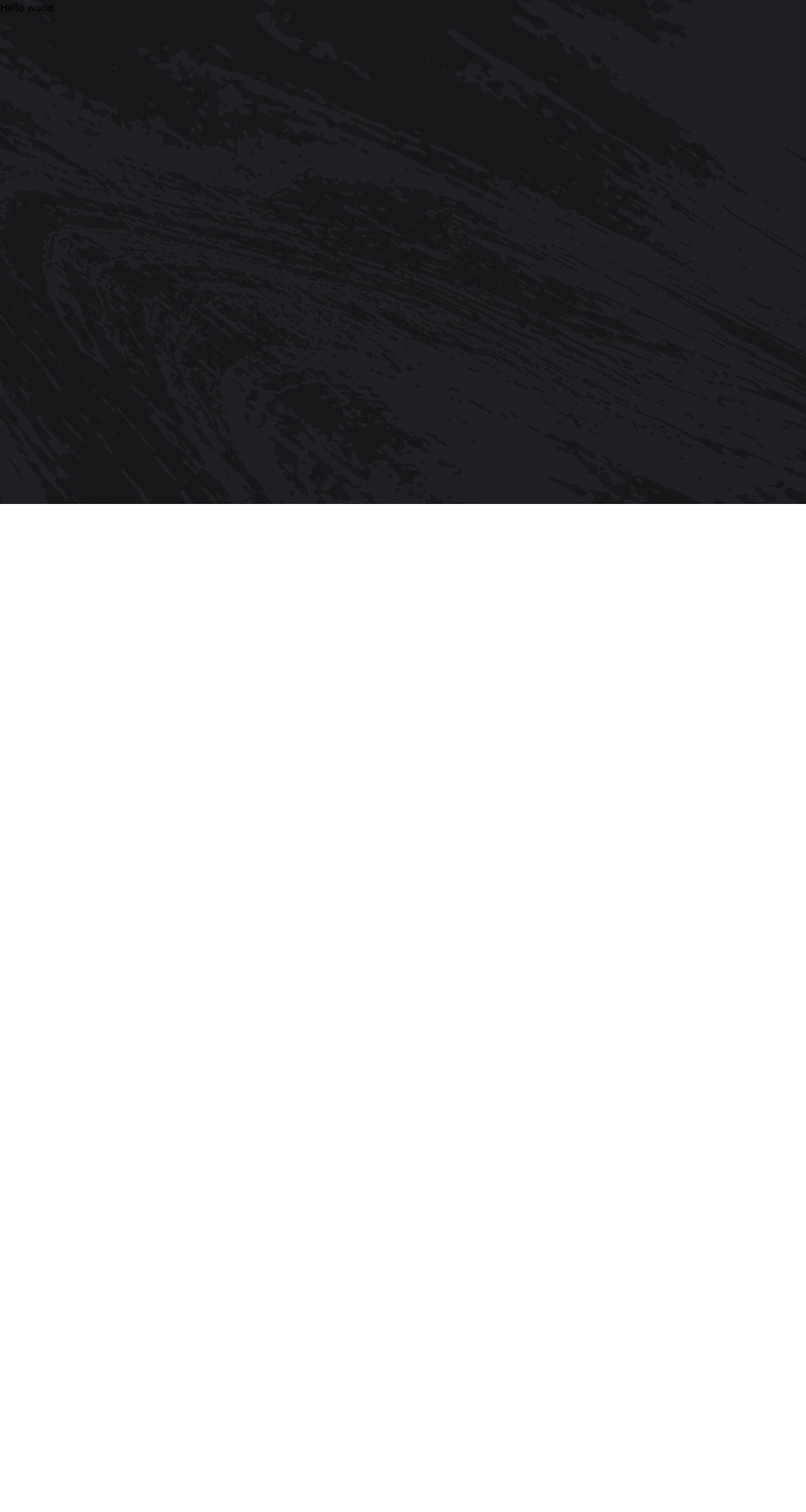
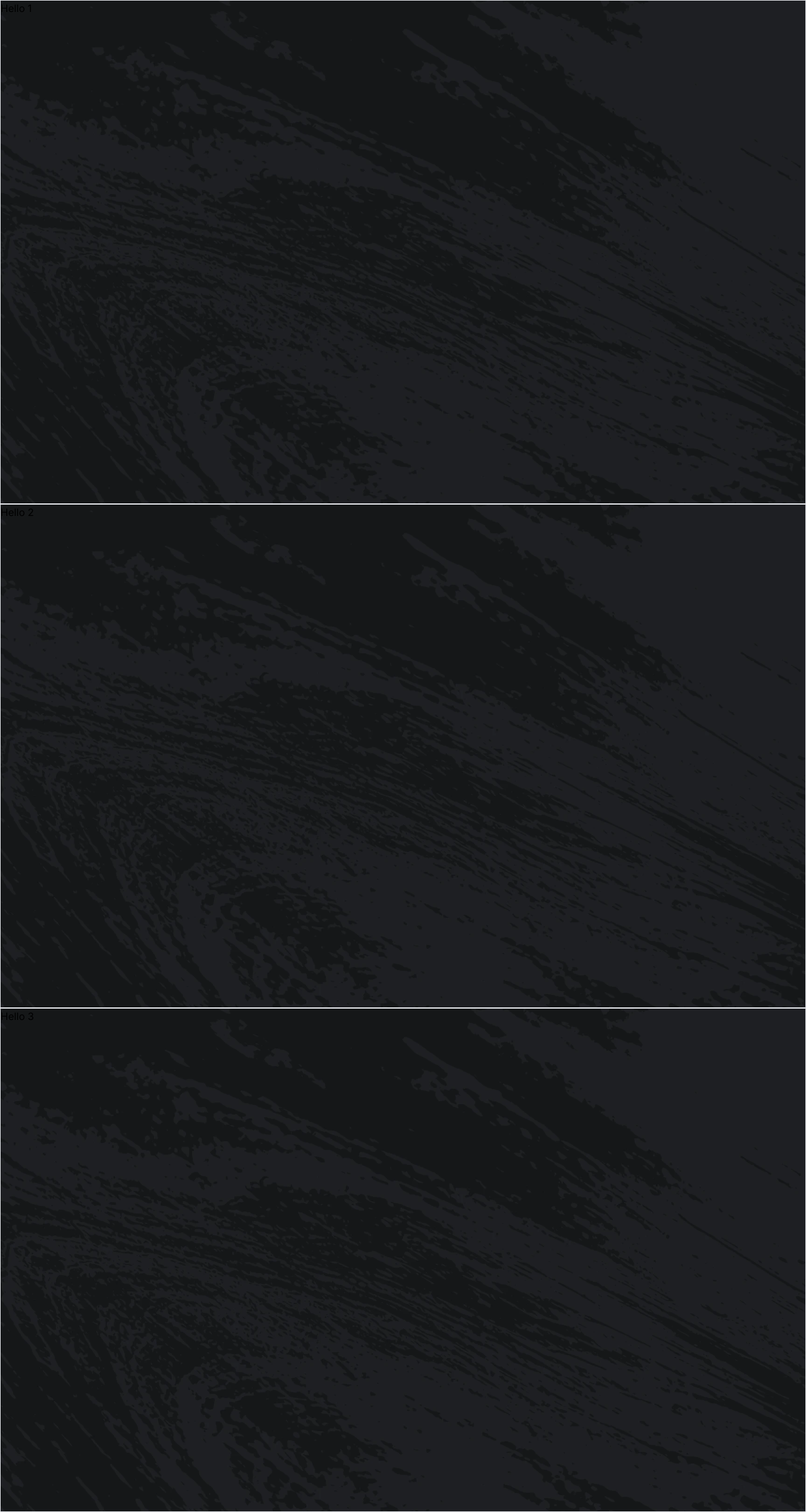
Before and after one commit to kdan80/v5, a Next.js app: page / in a window 1280 px wide. Shown: the whole page at 63% size. Before the commit the page ends 800 px from the top, so only its background shows below. Built offline with nearby package versions, Linux system fonts and the light colour scheme.

Commit message:
move config to src

```diff
--- a/src/app/layout.tsx
+++ b/src/app/layout.tsx
@@ -1,7 +1,7 @@
 import './globals.css'
 import type { Metadata } from 'next'
 import { Inter } from 'next/font/google'
-import { siteMetadata, openGraph, details, siteConfig } from '../../config'
+import { siteMetadata, openGraph, details, siteConfig } from '@/config'
 
 const inter = Inter({ subsets: ['latin'] })
 
--- a/src/app/page.tsx
+++ b/src/app/page.tsx
@@ -1,5 +1,15 @@
+import React from 'react'
+
+const Fragment = React.Fragment
+
 const Home = () => {
-    return <main className=''>Hello world</main>
+    return (
+        <Fragment>
+            <div className='h-screen w-screen border'>Hello 1</div>
+            <div className='h-screen w-screen border'>Hello 2</div>
+            <div className='h-screen w-screen border'>Hello 3</div>
+        </Fragment>
+    )
 }
 
 export default Home
```
Also changed, not shown: src/config/index.ts (renamed from config/index.ts), src/config/openGraph.ts (renamed from config/openGraph.ts), src/config/siteMetadata.ts (renamed from config/siteMetadata.ts).
